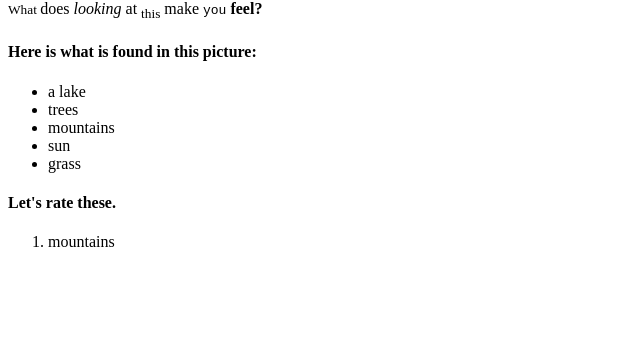
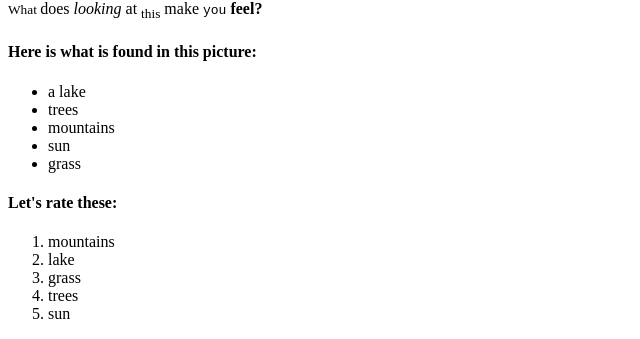
Before and after one commit to ItsIzakB/HTML-JS-CSS-improvement, a plain HTML site: page index.html in a window 1280 px wide. Shown: the part 500-839 px from the top of the page, without its empty margins (0-640 px from the left). Before the commit the page ends 800 px from the top, so only its background shows below. Drawn offline with Linux system fonts and the light colour scheme.

Commit message:
finished ordered list

```diff
--- a/index.html
+++ b/index.html
@@ -24,9 +24,14 @@
       <li>sun</li>
       <li>grass</li>
     </ul>
-    <h4>Let's rate these.</h4>
+
+    <h4>Let's rate these:</h4>
     <ol>
       <li>mountains</li>
+      <li>lake</li>
+      <li>grass</li>
+      <li>trees</li>
+      <li>sun</li>
     </ol>
   </body>
 </html>
```
